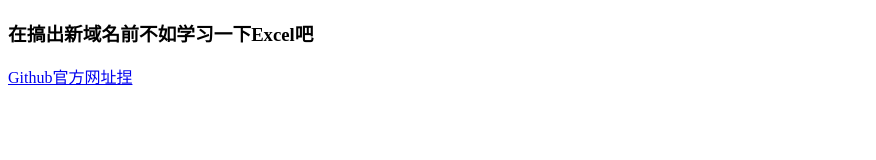
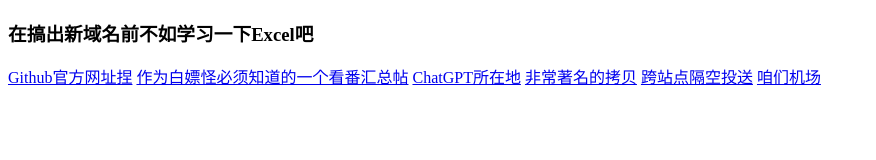
Before and after one commit to yuuuiv/yuuuiv.github.io, a plain HTML site: page index.html in a window 1280 px wide. Shown: the whole page, without its empty margins (0-876 px from the left). Drawn offline with Linux system fonts and the light colour scheme.

Commit message:
Update index.html

```diff
--- a/index.html
+++ b/index.html
@@ -9,5 +9,10 @@
 <body>
   <h3>在搞出新域名前不如学习一下Excel吧</h3>
   <a href="https://github.com/">Github官方网址捏</a>
+  <a href="https://ayouth.top/ayouth/animation.html">作为白嫖怪必须知道的一个看番汇总帖</a>
+  <a href="https://chat.openai.com/">ChatGPT所在地</a>
+  <a href="https://www.copymanga.site/">非常著名的拷贝</a>
+  <a href="https://snapdrop.net/">跨站点隔空投送</a>
+  <a href="https://nexitally.com/Main.aspx">咱们机场</a>
 </body>
 </html>
```
